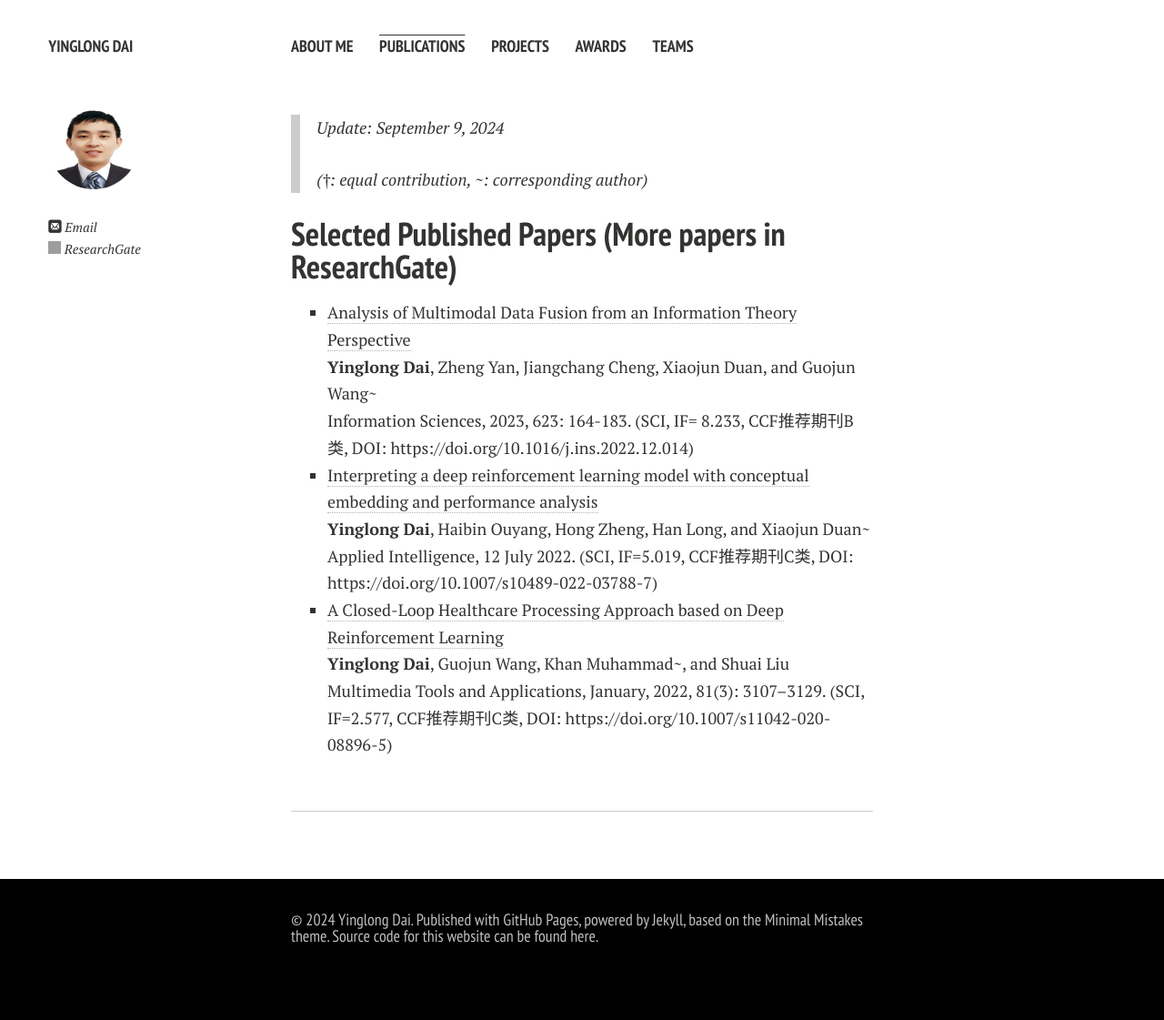
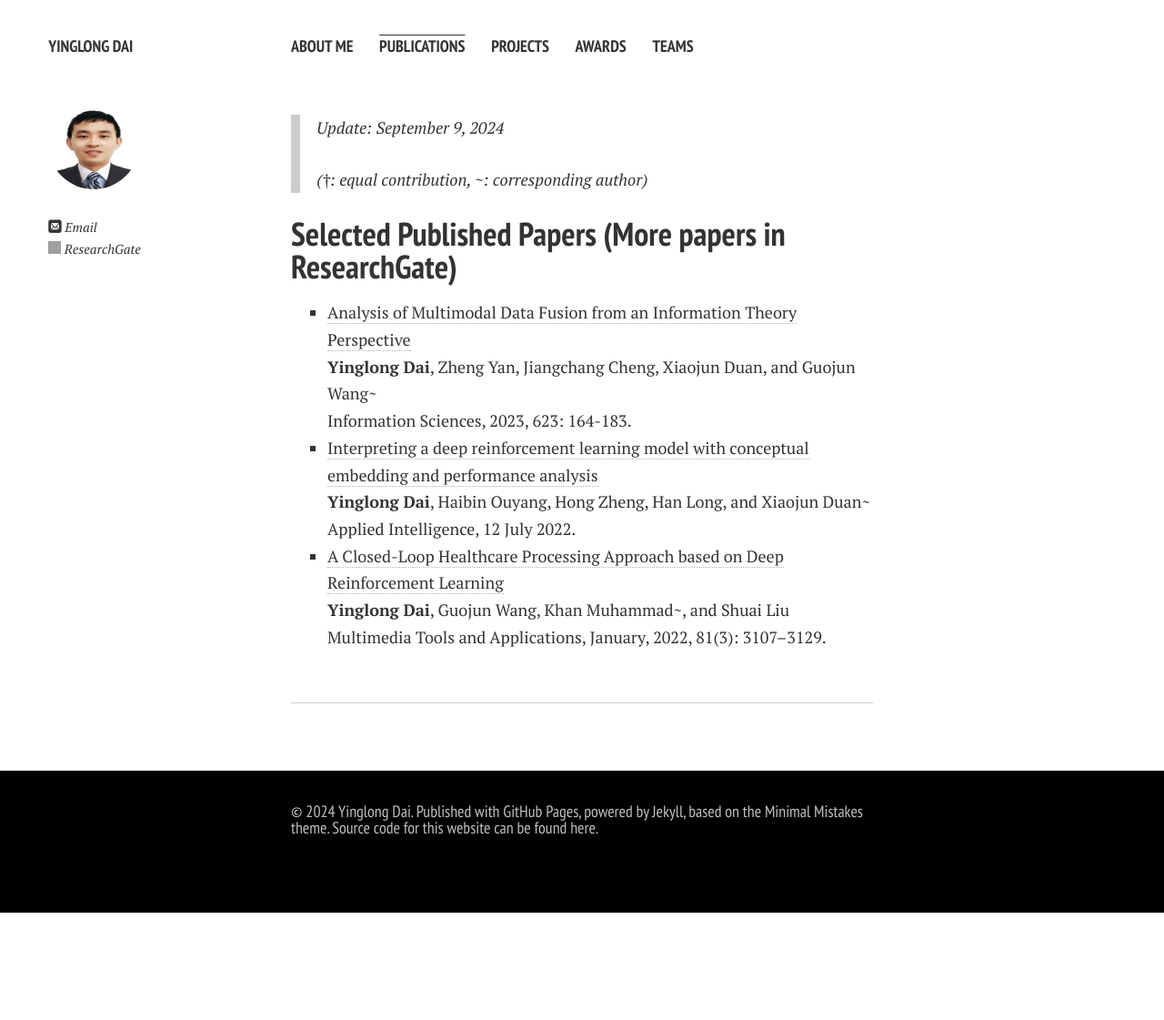
Before and after one commit to daiyl/daiyl.github.io, a Jekyll site: the page built from publications.md, in a window 1280 px wide. Shown: the whole page at 91% size. Built offline with Jekyll 4.4.1, drawn with Linux system fonts in a browser that asks for light colours; nearby versions of some CDN libraries; comment, search, counter and statistics services are not loaded; a style sheet for code colours, icons or effects is not loaded; after the commit the page ends 1003 px from its top, so only the background shows below that; grey boxes are pictures that could not be loaded.

Commit message:
Update publications.md

```diff
--- a/publications.md
+++ b/publications.md
@@ -10,9 +10,9 @@
 
 ## Selected Published Papers (More papers in [ResearchGate](https://www.researchgate.net/profile/Yinglong-Dai-2))
 
-- [Analysis of Multimodal Data Fusion from an Information Theory Perspective](https://doi.org/10.1016/j.ins.2022.12.014)<br>**Yinglong Dai**, Zheng Yan, Jiangchang Cheng, Xiaojun Duan, and Guojun Wang~<br> Information Sciences, 2023, 623: 164-183. (SCI, IF= 8.233, CCF推荐期刊B类, DOI: https://doi.org/10.1016/j.ins.2022.12.014)
-- [Interpreting a deep reinforcement learning model with conceptual embedding and performance analysis](https://doi.org/10.1007/s10489-022-03788-7)<br>**Yinglong Dai**, Haibin Ouyang, Hong Zheng, Han Long, and Xiaojun Duan~<br> Applied Intelligence, 12 July 2022. (SCI, IF=5.019, CCF推荐期刊C类, DOI: https://doi.org/10.1007/s10489-022-03788-7)
-- [A Closed-Loop Healthcare Processing Approach based on Deep Reinforcement Learning](https://doi.org/10.1007/s11042-020-08896-5)<br>**Yinglong Dai**, Guojun Wang, Khan Muhammad~, and Shuai Liu<br>Multimedia Tools and Applications, January, 2022, 81(3): 3107–3129. (SCI, IF=2.577, CCF推荐期刊C类, DOI: https://doi.org/10.1007/s11042-020-08896-5)
+- [Analysis of Multimodal Data Fusion from an Information Theory Perspective](https://doi.org/10.1016/j.ins.2022.12.014)<br>**Yinglong Dai**, Zheng Yan, Jiangchang Cheng, Xiaojun Duan, and Guojun Wang~<br> Information Sciences, 2023, 623: 164-183.
+- [Interpreting a deep reinforcement learning model with conceptual embedding and performance analysis](https://doi.org/10.1007/s10489-022-03788-7)<br>**Yinglong Dai**, Haibin Ouyang, Hong Zheng, Han Long, and Xiaojun Duan~<br> Applied Intelligence, 12 July 2022.
+- [A Closed-Loop Healthcare Processing Approach based on Deep Reinforcement Learning](https://doi.org/10.1007/s11042-020-08896-5)<br>**Yinglong Dai**, Guojun Wang, Khan Muhammad~, and Shuai Liu<br>Multimedia Tools and Applications, January, 2022, 81(3): 3107–3129.
 <!-- - []()<br> <br> -->
 
   <br>
```
